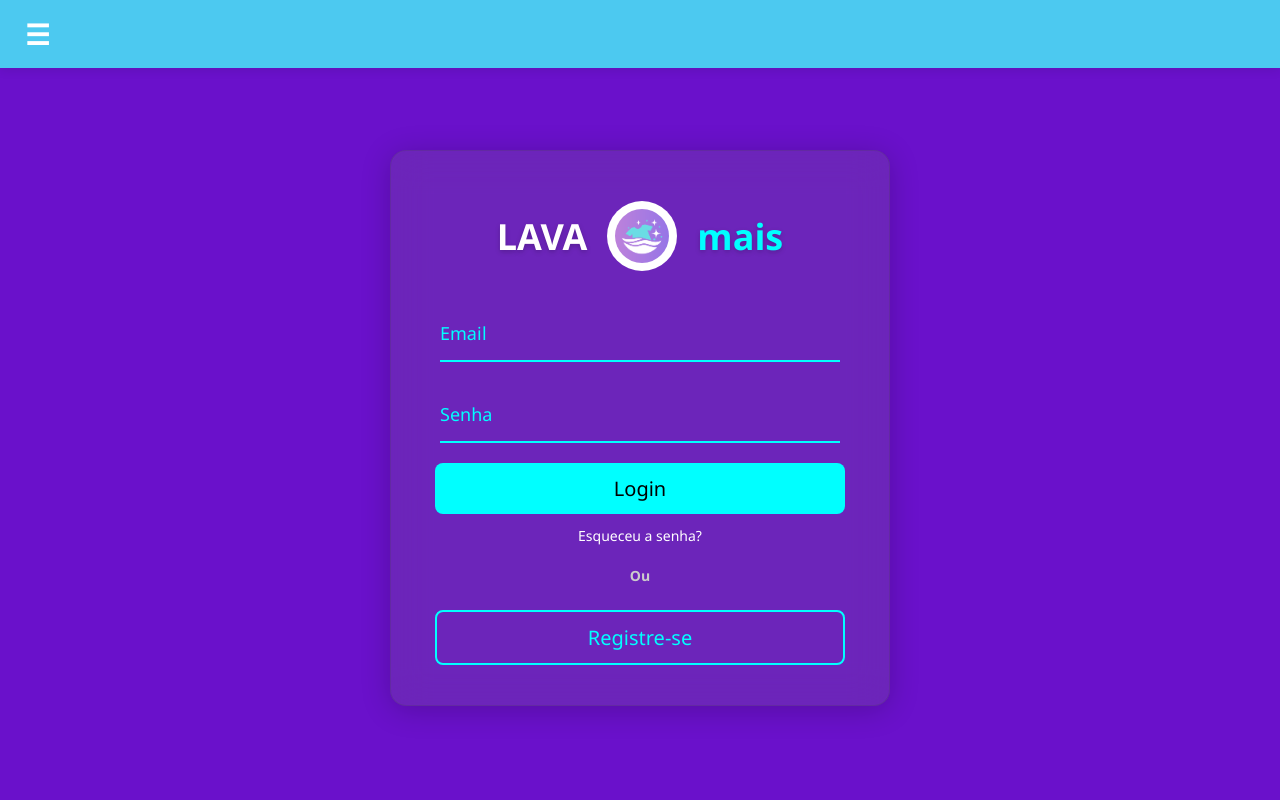
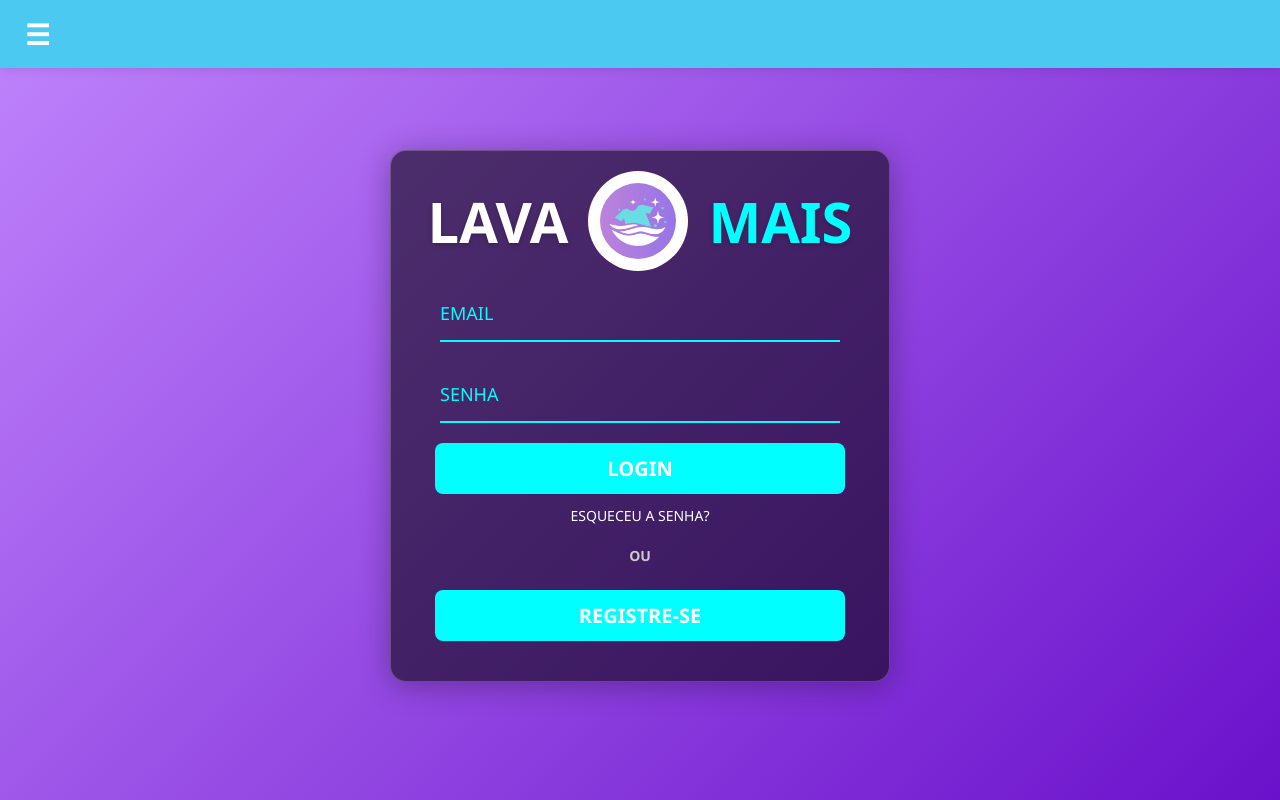
Before and after one commit to josecjunior7/washing-project, a React (Create React App) app in the folder frontend/: page / in a window 1280 px wide. Built offline with nearby package versions, Linux system fonts and the light colour scheme.

Commit message:
mudanças na cor, textos, logo
Co-Authored-By: José C. Júnior <203379644+josecjunior7@users.noreply.github.com>

```diff
--- a/frontend/src/App.css
+++ b/frontend/src/App.css
@@ -1,18 +1,18 @@
 :root {
 
   /* Telas de Fundo */
-  --bg-main: #12110C;
-  --bg-card: #44403E;
-  --bg-card-alt: #43413E;
+  --bg-main: #6a11cb;
+  --bg-card: #4b0082;
+  --bg-card-alt: #5a1a8a;
 
   /* Textos */
-  --text-main: #E6E6E5;
+  --text-main: #00FFFF;
   --text-title: #FFFFFF;
-  --text-secondary: #888784;
+  --text-secondary: #CCCCCC;
 
   /* Botões */
-  --accent-red: #BC0D0C;
-  --accent-red-hover: #fa1717;
+  --accent-red: #00FFFF;
+  --accent-red-hover: #00CCCC;
 
   /* Bordas */
   --border-default: #433D3C;
--- a/frontend/src/pages/Login/Login.css
+++ b/frontend/src/pages/Login/Login.css
@@ -7,10 +7,10 @@
   font-family: "Segoe UI", Arial, sans-serif;
 }
 
-/* MAIN COM FUNDO ROXO */
+/* MAIN COM GRADIENTE: ROXO CLARO → ROXO ESCURO */
 main {
   margin: 0;
-  background: #6a11cb;
+  background: linear-gradient(135deg, #c084fc 0%, #6a11cb 100%);
   min-height: 100vh;
   padding-top: 70px;
   overflow: hidden;
@@ -93,11 +93,9 @@ main {
   width: 70%;
   max-width: 500px;
   border-radius: 1rem;
-  background: #77777733;
-  border: 1px solid #43434333;
-  backdrop-filter: blur(18px);
-  -webkit-backdrop-filter: blur(12px);
-  box-shadow: 0 4px 30px #00000033;
+  background: rgba(0, 0, 0, 0.55);
+  border: 1px solid rgba(255, 255, 255, 0.2);
+  box-shadow: 0 4px 30px rgba(0, 0, 0, 0.3);
   display: flex;
   flex-flow: column nowrap;
   justify-content: start;
@@ -107,32 +105,39 @@ main {
   padding: 20px 0 40px 0;
 }
 
-/* ========== LOGO COM TEXTO LADO A LADO ========== */
+/* ========== LOGO COM TEXTO MAIOR E SUBTÍTULO ========== */
+.logo-section {
+  width: 100%;
+  text-align: center;
+  margin: 20px 0 20px 0;
+}
+
 .logo-container {
   display: flex;
   align-items: center;
   justify-content: center;
   gap: 20px;
-  margin: 30px 0 20px 0;
   width: 100%;
 }
 
 .logo-text-left {
-  font-size: 36px;
+  font-size: 56px;
   font-weight: bold;
   color: #FFFFFF;
   text-shadow: 0 2px 5px rgba(0, 0, 0, 0.2);
+  text-transform: uppercase;
 }
 
 .logo-text-right {
-  font-size: 36px;
+  font-size: 56px;
   font-weight: bold;
   color: #00FFFF;
   text-shadow: 0 2px 5px rgba(0, 0, 0, 0.2);
+  text-transform: uppercase;
 }
 
 .logo {
-  width: 70px;
+  width: 100px;
   margin: 0;
   display: flex;
   justify-content: center;
@@ -141,11 +146,21 @@ main {
 
 .logo img {
   width: 100%;
-  max-width: 70px;
+  max-width: 100px;
   height: auto;
   border-radius: 50%;
   background: white;
-  padding: 8px;
+  padding: 12px;
+}
+
+.logo-subtitle {
+  font-size: 16px;
+  font-weight: 500;
+  color: #00FFFF;
+  text-transform: uppercase;
+  letter-spacing: 2px;
+  margin-top: 10px;
+  text-shadow: 0 1px 3px rgba(0, 0, 0, 0.2);
 }
 
 .descricao {
@@ -154,6 +169,7 @@ main {
   text-align: center;
   width: 80%;
   margin: 15px 0 15px;
+  text-transform: uppercase;
 }
 
 /* ------------------------INPUT EMAIL----------------------------*/
@@ -194,6 +210,7 @@ main {
   min-width: 5px;
   color: #00FFFF;
   transition: 0.3s cubic-bezier(0.68, -0.55, 0.265, 1.55);
+  text-transform: uppercase;
 }
 
 .i-email input:focus+label span,
@@ -240,6 +257,7 @@ main {
   min-width: 5px;
   color: #00FFFF;
   transition: 0.3s cubic-bezier(0.68, -0.55, 0.265, 1.55);
+  text-transform: uppercase;
 }
 
 .i-senha input:focus+label span,
@@ -263,11 +281,13 @@ main {
   font-size: 20px;
   width: 85%;
   max-width: 410px;
-  color: #000000;
+  color: #FFFFFF;
   padding: 12px 20px;
   border-radius: 8px;
   cursor: pointer;
   transition: all 0.25s ease;
+  text-transform: uppercase;
+  font-weight: bold;
 }
 
 .btn-primary:hover {
@@ -289,6 +309,7 @@ main {
   text-decoration: none;
   transition: 0.2s;
   cursor: pointer;
+  text-transform: uppercase;
 }
 
 .link-esqueceu:hover {
@@ -306,20 +327,22 @@ main {
 }
 
 .btn-secundary {
-  background: transparent;
+  background: #00FFFF;
   font-size: 20px;
   width: 85%;
   max-width: 410px;
-  color: #00FFFF;
-  border: 2px solid #00FFFF;
+  color: #FFFFFF;
+  border: none;
   padding: 12px 20px;
   border-radius: 8px;
   cursor: pointer;
   transition: all 0.25s ease;
+  text-transform: uppercase;
+  font-weight: bold;
 }
 
 .btn-secundary:hover {
-  background: rgba(0, 255, 255, 0.2);
+  background: #00CCCC;
   transform: translateY(-2px);
 }
 
@@ -338,7 +361,7 @@ main {
 }
 
 .modal-content {
-  background: linear-gradient(135deg, #6a11cb 0%, #4b0082 100%);
+  background: linear-gradient(135deg, #c084fc 0%, #8a2be2 100%);
   padding: 30px;
   border-radius: 16px;
   width: 90%;
@@ -365,6 +388,7 @@ main {
   margin-bottom: 20px;
   font-size: 24px;
   font-weight: 600;
+  text-transform: uppercase;
 }
 
 .modal-content input {
@@ -381,6 +405,7 @@ main {
 
 .modal-content input::placeholder {
   color: rgba(255, 255, 255, 0.6);
+  text-transform: uppercase;
 }
 
 .modal-content input:focus {
@@ -390,7 +415,7 @@ main {
 
 .modal-btn {
   background: #00FFFF;
-  color: #000000;
+  color: #FFFFFF;
   border: none;
   padding: 12px 20px;
   border-radius: 8px;
@@ -400,6 +425,7 @@ main {
   width: 100%;
   margin-bottom: 10px;
   transition: 0.2s;
+  text-transform: uppercase;
 }
 
 .modal-btn:hover {
@@ -418,6 +444,7 @@ main {
   cursor: pointer;
   width: 100%;
   transition: 0.2s;
+  text-transform: uppercase;
 }
 
 .modal-btn-fechar:hover {
--- a/frontend/src/pages/Login/index.jsx
+++ b/frontend/src/pages/Login/index.jsx
@@ -85,7 +85,7 @@ const Login = () => {
       {modalSenha && (
         <div className="modal-overlay" onClick={() => setModalSenha(false)}>
           <div className="modal-content" onClick={(e) => e.stopPropagation()}>
-            <h3>Recuperar senha</h3>
+            <h3>RECUPERAR SENHA</h3>
             <input
               type="email"
               placeholder="Digite seu e-mail"
@@ -93,10 +93,10 @@ const Login = () => {
               onChange={(e) => setEmailRecuperar(e.target.value)}
             />
             <button className="modal-btn" onClick={handleRecuperarSenha}>
-              Enviar
+              ENVIAR
             </button>
             <button className="modal-btn-fechar" onClick={() => setModalSenha(false)}>
-              Cancelar
+              CANCELAR
             </button>
           </div>
         </div>
@@ -104,13 +104,13 @@ const Login = () => {
 
       {/* FORMULÁRIO DE LOGIN */}
       <section className="painel-login">
-        {/* LOGO COM TEXTO LADO A LADO */}
+        {/* LOGO COM TEXTO LADO A LADO - MAIOR */}
         <div className="logo-container">
           <span className="logo-text-left">LAVA</span>
           <div className="logo">
             <img src={logo} alt="Logo" />
           </div>
-          <span className="logo-text-right">mais</span>
+          <span className="logo-text-right">MAIS</span>
         </div>
 
         {/* Input Email */}
@@ -123,10 +123,10 @@ const Login = () => {
           />
           <label>
             <span style={{ transitionDelay: '0ms' }}>E</span>
-            <span style={{ transitionDelay: '50ms' }}>m</span>
-            <span style={{ transitionDelay: '100ms' }}>a</span>
-            <span style={{ transitionDelay: '150ms' }}>i</span>
-            <span style={{ transitionDelay: '200ms' }}>l</span>
+            <span style={{ transitionDelay: '50ms' }}>M</span>
+            <span style={{ transitionDelay: '100ms' }}>A</span>
+            <span style={{ transitionDelay: '150ms' }}>I</span>
+            <span style={{ transitionDelay: '200ms' }}>L</span>
           </label>
         </div>
 
@@ -140,32 +140,32 @@ const Login = () => {
           />
           <label>
             <span style={{ transitionDelay: '0ms' }}>S</span>
-            <span style={{ transitionDelay: '50ms' }}>e</span>
-            <span style={{ transitionDelay: '100ms' }}>n</span>
-            <span style={{ transitionDelay: '150ms' }}>h</span>
-            <span style={{ transitionDelay: '200ms' }}>a</span>
+            <span style={{ transitionDelay: '50ms' }}>E</span>
+            <span style={{ transitionDelay: '100ms' }}>N</span>
+            <span style={{ transitionDelay: '150ms' }}>H</span>
+            <span style={{ transitionDelay: '200ms' }}>A</span>
           </label>
         </div>
 
         <div className="btn-login">
           <button className="btn-primary" onClick={handleLogin}>
-            Login
+            LOGIN
           </button>
         </div>
 
         {/* ESQUECEU A SENHA */}
         <div className="esqueceu-senha">
           <a onClick={() => setModalSenha(true)} className="link-esqueceu">
-            Esqueceu a senha?
+            ESQUECEU A SENHA?
           </a>
         </div>
 
         <div>
-          <h2 className="descricao">Ou</h2>
+          <h2 className="descricao">OU</h2>
         </div>
 
         <div className="btn-registro">
-          <button className="btn-secundary">Registre-se</button>
+          <button className="btn-secundary">REGISTRE-SE</button>
         </div>
       </section>
     </main>
```
